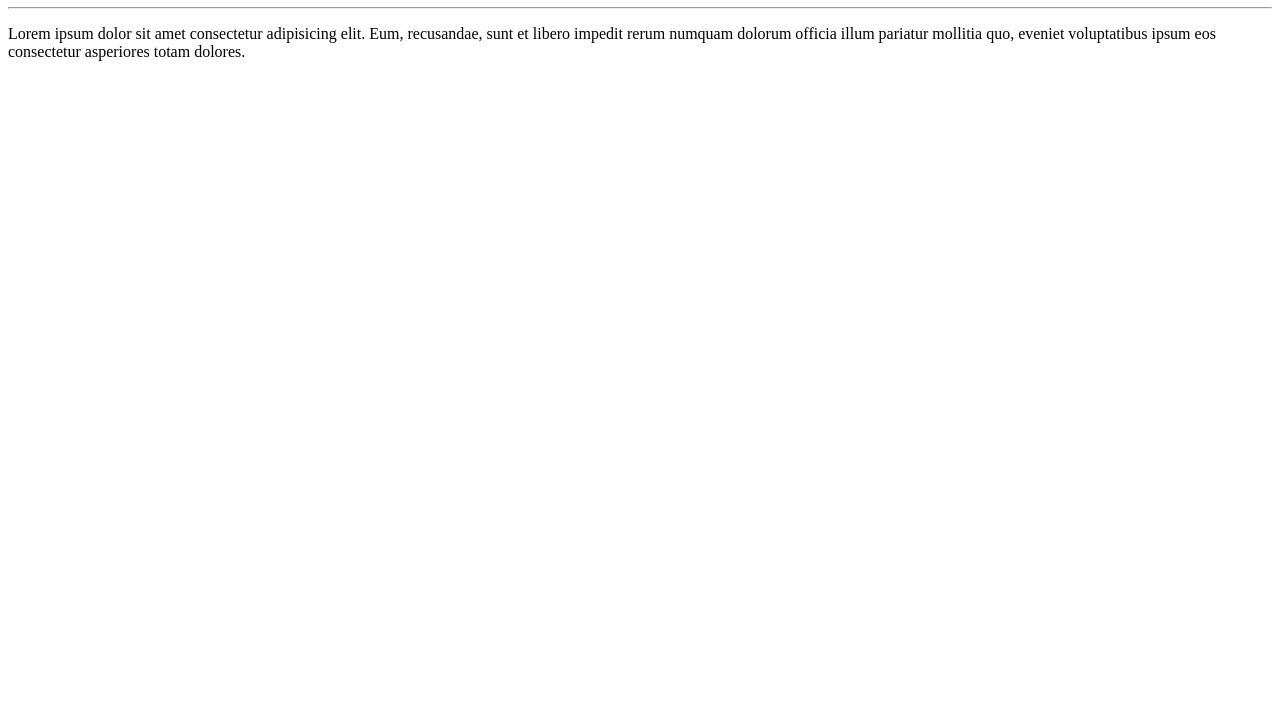
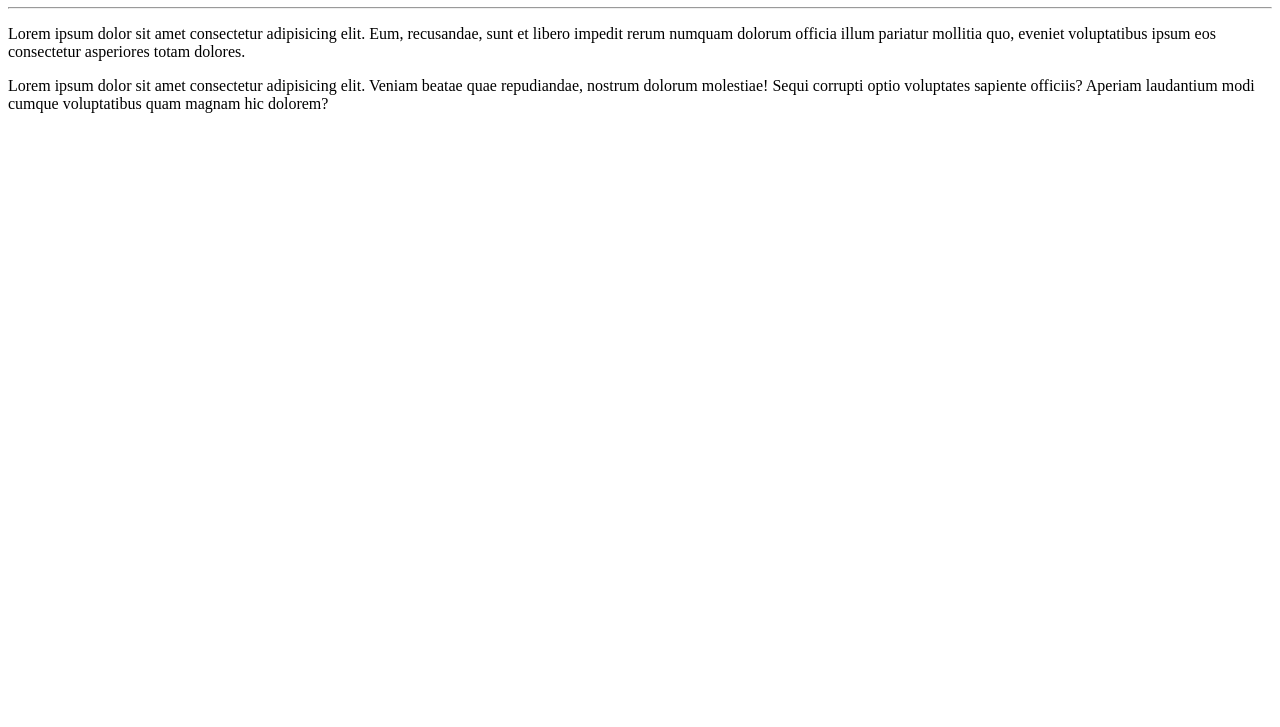
Before and after one commit to vinilinux/Ola-mundo, a plain HTML site: page SITE-EXEMPLO/index.html in a window 1280 px wide. Shown: the part 73-800 px from the top of the page. Drawn offline with Linux system fonts and the light colour scheme.

Commit message:
adicionei um paragrafo

```diff
--- a/SITE-EXEMPLO/index.html
+++ b/SITE-EXEMPLO/index.html
@@ -10,5 +10,6 @@
     <h1>Olá, Mundo!</h1>
     <hr>
     <p>Lorem ipsum dolor sit amet consectetur adipisicing elit. Eum, recusandae, sunt et libero impedit rerum numquam dolorum officia illum pariatur mollitia quo, eveniet voluptatibus ipsum eos consectetur asperiores totam dolores.</p>
+    <p>Lorem ipsum dolor sit amet consectetur adipisicing elit. Veniam beatae quae repudiandae, nostrum dolorum molestiae! Sequi corrupti optio voluptates sapiente officiis? Aperiam laudantium modi cumque voluptatibus quam magnam hic dolorem?</p>
 </body>
 </html>
```
